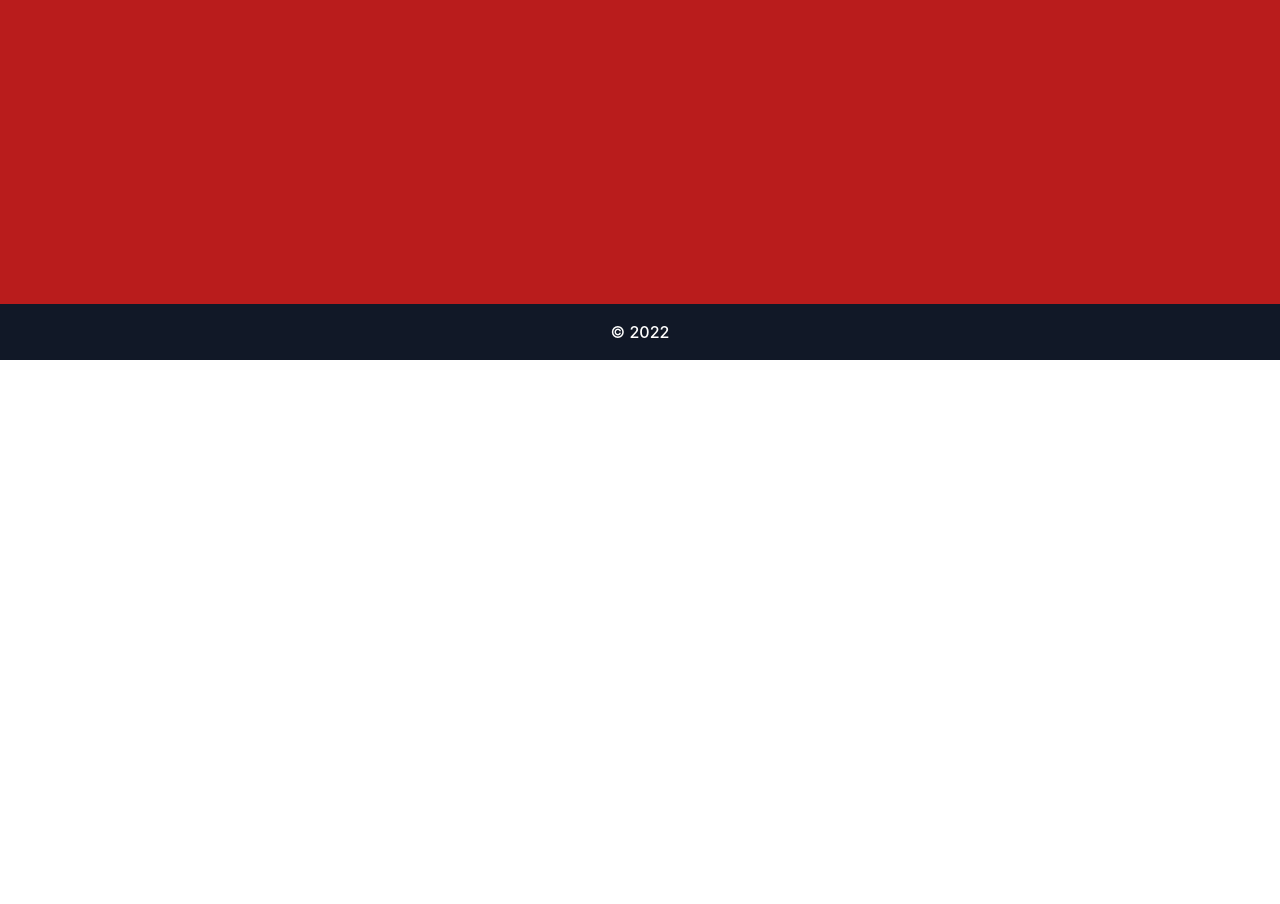
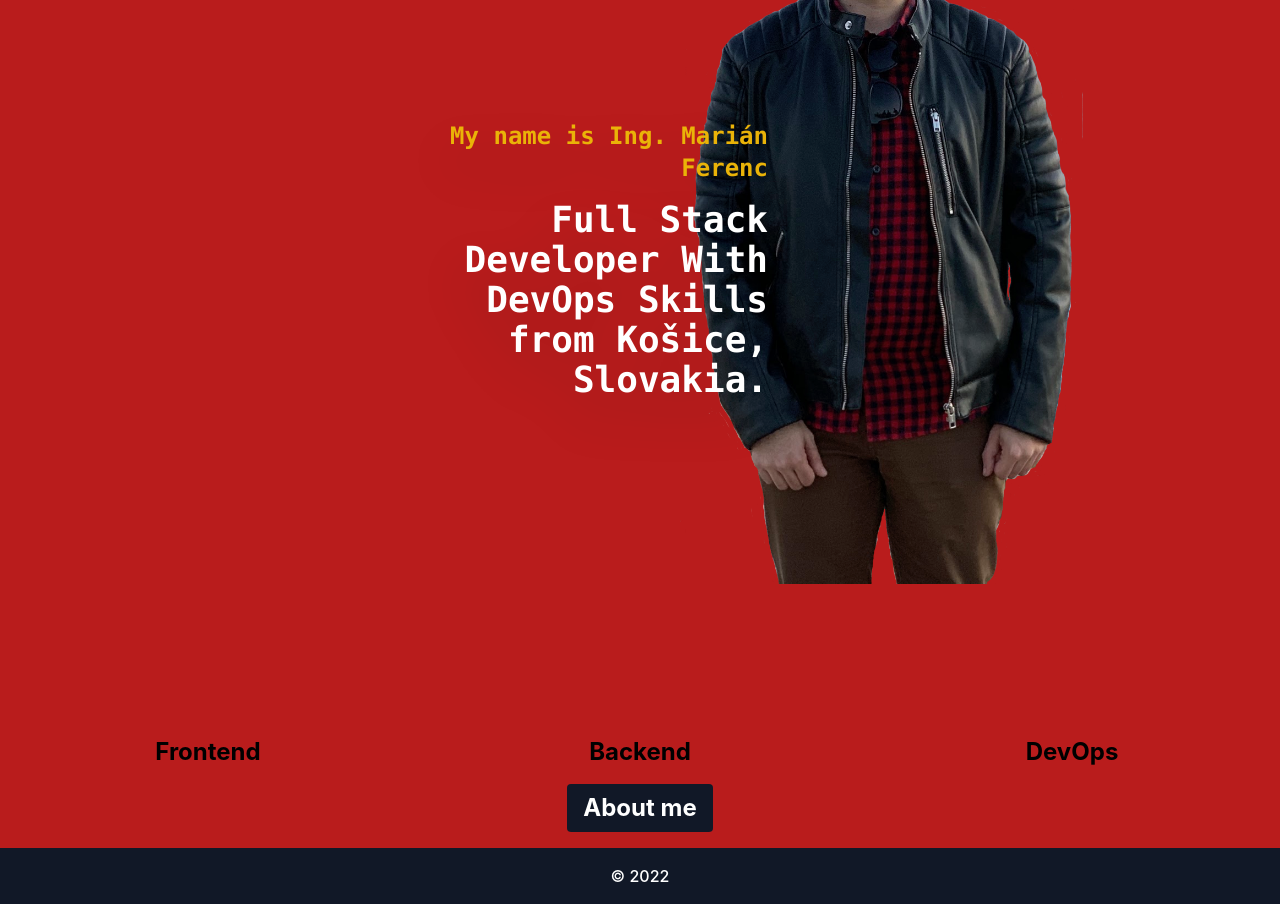
Before and after one commit to majoferenc/portfolio, a React (Create React App) app: page / in a window 1280 px wide. Shown: the part 440-1344 px from the top of the page. Before the commit the page ends 800 px from the top, so only its background shows below. Built offline with nearby package versions, Linux system fonts and the light colour scheme.

Commit message:
feat: WIP landing page

```diff
--- a/src/index.scss
+++ b/src/index.scss
@@ -18,3 +18,21 @@ code {
 .shadow {
 	text-shadow: 0px 4px 4px rgba(0, 0, 0, 0.25);
 }
+
+/* STYLING SCROLLBAR */
+
+::-webkit-scrollbar {
+  width: 0.8vw; /* THIS WILL RESET THE DEFAULT SCORLLBAR STYLING */
+}
+
+/* TO STYLE THE SCROLLBAR TRACK */
+::-webkit-scrollbar-track {
+  background-color: #000000; /* THIS WILL SET THE COLOR OF THE SCROLLBAR TRACK */
+}
+
+/* TO STYLE THE SCROLLBAR THUMB */
+::-webkit-scrollbar-thumb {
+  background-image: -webkit-gradient(linear, left bottom, left top, color-stop(0.44, rgb(122,153,217)),color-stop(0.72, rgb(73,125,189)), color-stop(0.86, rgb(148, 28, 62)));
+  border: 0.3vw solid #000000;
+  border-radius: 5vw;
+}
--- a/src/pages/about/About.tsx
+++ b/src/pages/about/About.tsx
@@ -3,7 +3,7 @@ import React from 'react'
 export function About() {
 	return (
 		<div className="m-auto md:w-3/6 p-6">
-			<h1 className="text-4xl	font-bold font-mono">About page</h1>
+			<h1 className="text-4xl text-white	font-bold font-mono">About page</h1>
     </div>
 	)
 }
--- a/src/pages/home/Home.tsx
+++ b/src/pages/home/Home.tsx
@@ -3,7 +3,7 @@ import { Link } from 'react-router-dom'
 
 import { useAppSelector } from '../../app/hooks';
 import { selecSidebarOpened } from '../../components/Sidebar/SidebarSlice';
-
+import MyPicture from '../../images/IMG_2255.png';
 
 export function Home() {
 	const bodyRef = useRef<HTMLDivElement | null>(null);
@@ -27,7 +27,26 @@ export function Home() {
 	return (
 		<div className="m-auto md:pt-40">
 			<div ref={bodyRef} className=" h-1/4 overflow-visible">
-				<h1 className="md:text-4xl text-xl font-mono my-4 text-white">Welcome to my Portfolio Page</h1>
+				<div className="grid md:grid-cols-2 gap-4 grid-cols-">
+					<div className="text-right mx-12 md:mx-96 md:w-96 md:py-80">
+						<h1 className="drop-shadow-2xl md:text-2xl text-xl font-mono my-4 text-yellow-500">My name is Ing. Marián Ferenc</h1>
+						<h2 className="drop-shadow-2xl md:text-4xl text-xl font-mono my-4 text-white">Full Stack Developer With DevOps Skills from Košice, Slovakia.</h2>
+					</div>
+					<div className="mx-8">
+						<img src={MyPicture} className="md:h-[50rem] rounded-tr-lg" alt="Me" />
+					</div>
+				</div>
+				<div className="grid md:grid-cols-3 gap-4 grid-cols-">
+					<div className="mx-8">
+						<p>Frontend</p>
+					</div>
+					<div className="mx-8">
+						<p>Backend</p>
+					</div>
+					<div className="mx-8">
+						<p>DevOps</p>
+					</div>
+				</div>
 				<div>
 					<Link to='/about'>
 					<button type="submit" className="text-white rounded font-bold motion-safe:hover:scale-110 py-2 px-4 m-4 bg-gray-900 duration-300 rounded">About me</button>
--- a/tailwind.config.js
+++ b/tailwind.config.js
@@ -3,7 +3,11 @@ module.exports = {
     "./src/**/*.{js,jsx,ts,tsx}",
   ],
   theme: {
-    extend: {},
+    extend: {
+      padding: {
+        'px': '5px',
+      }
+    },
   },
   plugins: [],
 }
```
Also changed, not shown: src/images/IMG_2255.png (added).
